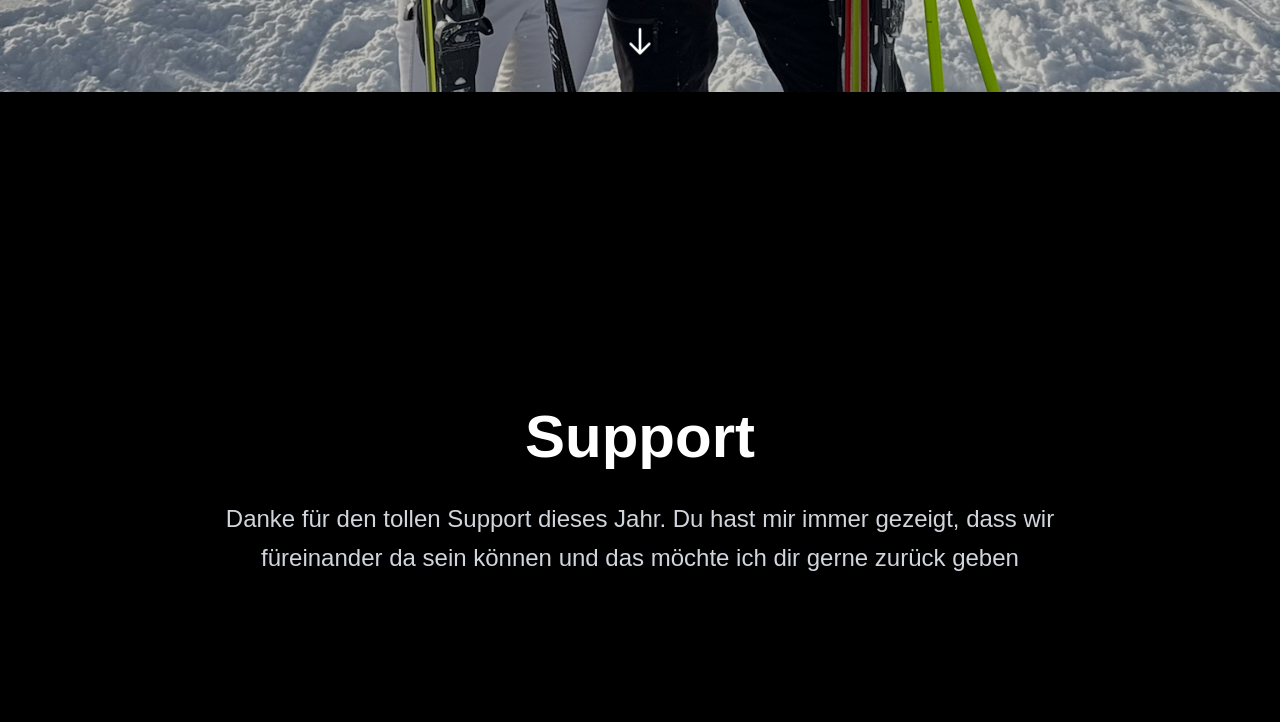
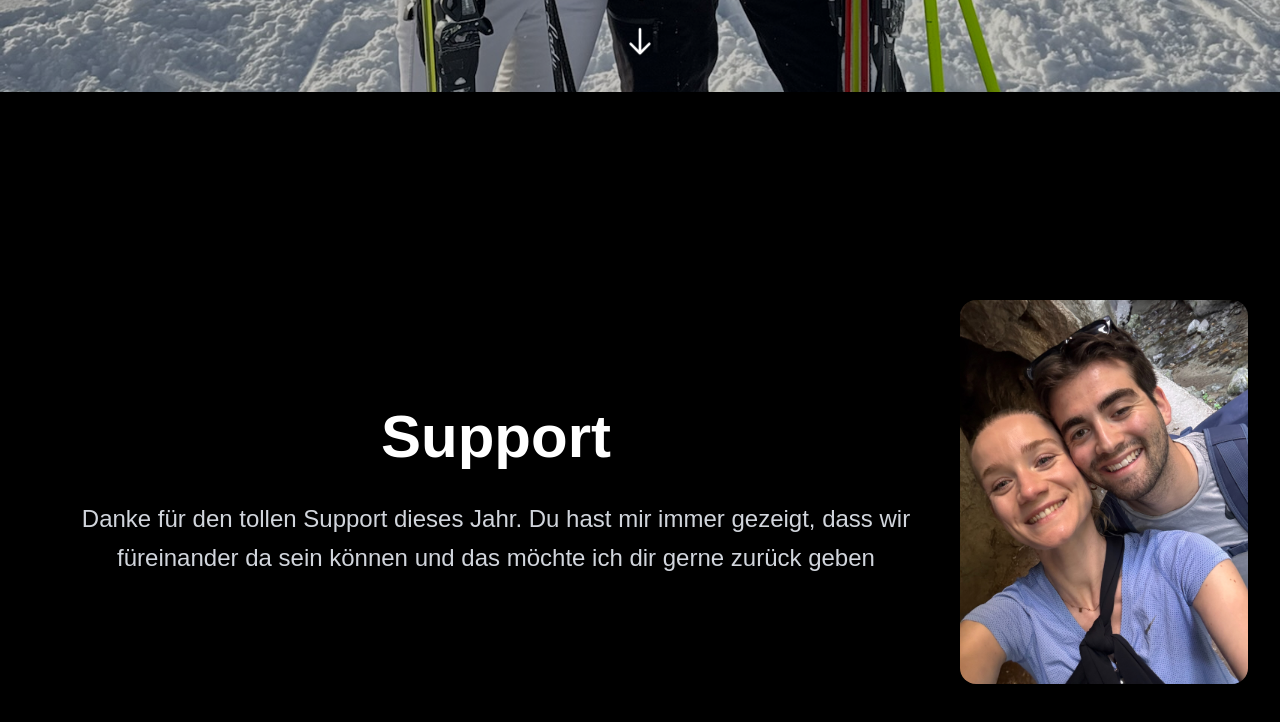
Before and after one commit to PinguGit/elias, a Next.js app: page /elias/elias in a window 1280 px wide. Shown: the part 708-1430 px from the top of the page. Built offline with nearby package versions, Linux system fonts and the light colour scheme.

Commit message:
page changes

```diff
--- a/app/elias/page.tsx
+++ b/app/elias/page.tsx
@@ -54,6 +54,14 @@ export default function Page() {
             <p className="text-xl md:text-2xl text-gray-300 leading-relaxed">
               Danke für den tollen Support dieses Jahr. Du hast mir immer gezeigt, dass wir füreinander da sein können und das möchte ich dir gerne zurück geben
             </p>
+          </div>
+
+          <div className="relative h-96 rounded-2xl overflow-hidden">
+            <img
+              src="./IMG_5429.jpeg"
+              alt="Us together"
+              className="object-cover w-full h-full"
+            />
           </div>
         </section>
       </FadeInSection>
--- a/app/page.tsx
+++ b/app/page.tsx
@@ -54,6 +54,14 @@ export default function Page() {
             <p className="text-xl md:text-2xl text-gray-300 leading-relaxed">
               Danke für den tollen Support dieses Jahr. Du hast mir immer gezeigt, dass wir füreinander da sein können und das möchte ich dir gerne zurück geben
             </p>
+          </div>
+
+          <div className="relative h-96 rounded-2xl overflow-hidden">
+            <img
+              src="./IMG_5429.jpeg"
+              alt="Us together"
+              className="object-cover w-full h-full"
+            />
           </div>
         </section>
       </FadeInSection>
```
